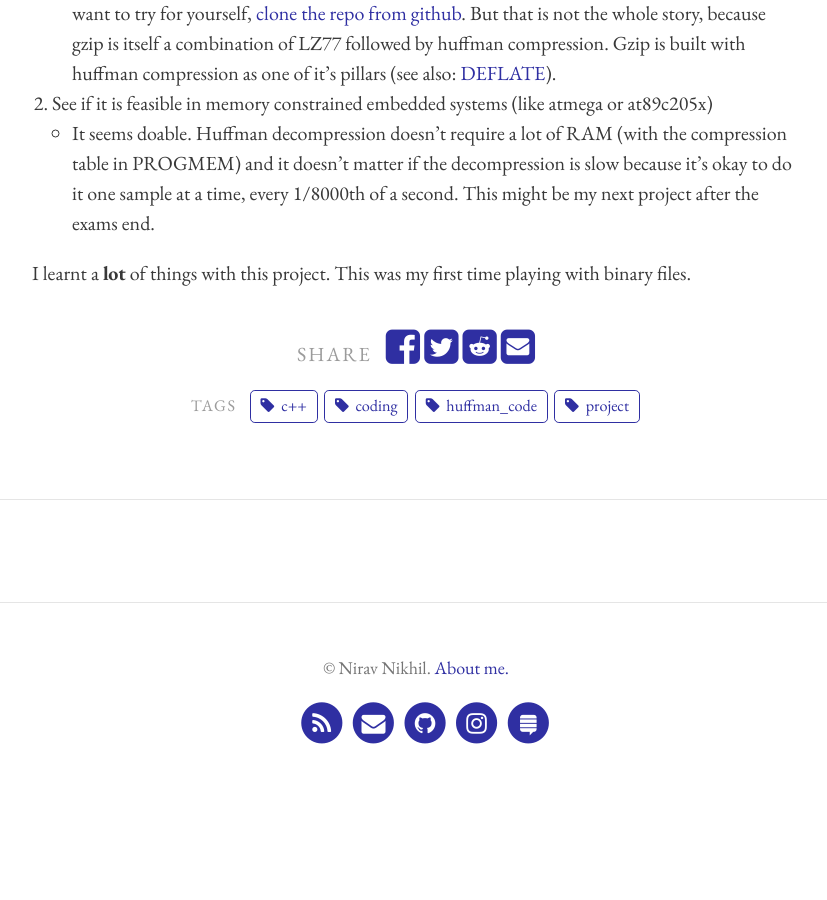
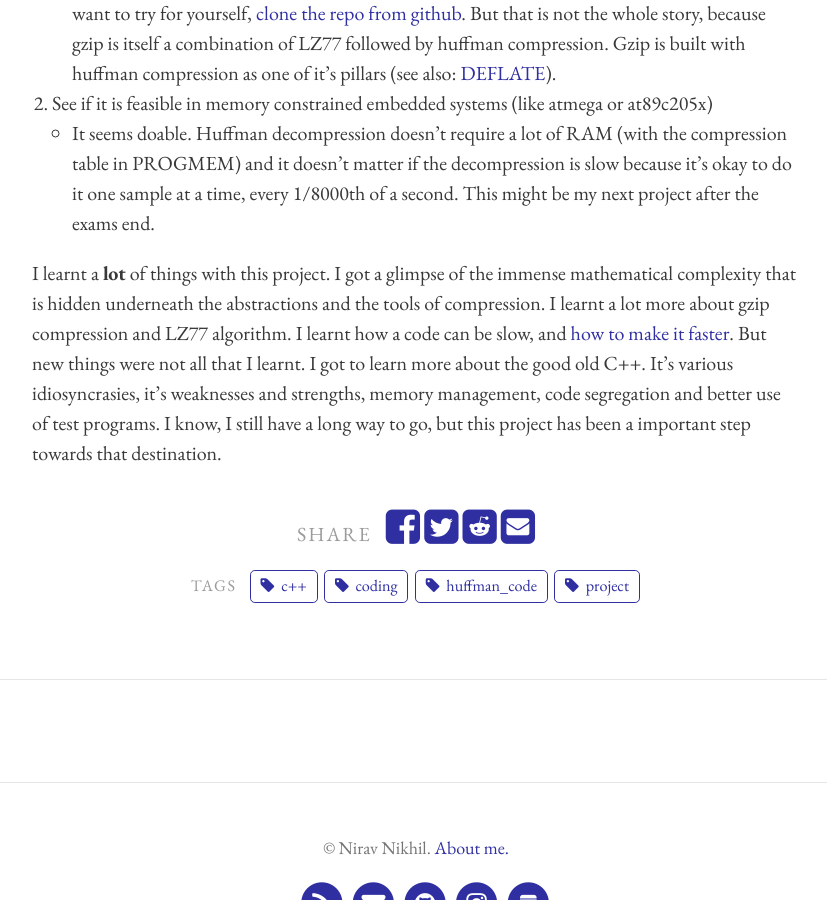
Before and after one commit to niravcodes/niravcodes.github.io, a Jekyll site: the page built from _posts/2019-02-14-writing-huffman-compression-in-cpp.md, in a window 1280 px wide and 900 px high, scrolled down 3982 px. Shown: the whole window, without its empty margins (224-1051 px from the left). Built offline with Jekyll 4.4.1, drawn with Linux system fonts in a browser that asks for light colours; comment, search, counter and statistics services are not loaded; before the commit the page ends 4798 px from its top, so only the background shows below that.

Commit message:
Update from Forestry.io nirav Nikhil updated _posts/2019-02-14-writing-huffman-compression-in-cpp.md

```diff
--- a/_posts/2019-02-14-writing-huffman-compression-in-cpp.md
+++ b/_posts/2019-02-14-writing-huffman-compression-in-cpp.md
@@ -93,4 +93,4 @@ When I set out to implement Huffman's algorithm, I had two main objectives:
 2. See if it is feasible in memory constrained embedded systems (like atmega or at89c205x)
    * It seems doable. Huffman decompression doesn't require a lot of RAM (with the compression table in PROGMEM) and it doesn't matter if the decompression is slow because it's okay to do it one sample at a time, every 1/8000th of a second. This might be my next project after the exams end.
 
-I learnt a **lot** of things with this project. This was my first time playing with binary files.
+I learnt a **lot** of things with this project. I got a glimpse of the immense mathematical complexity that is hidden underneath the abstractions and the tools of compression. I learnt a lot more about gzip compression and LZ77 algorithm. I learnt how a code can be slow, and [how to make it faster](https://commandlinefanatic.com/cgi-bin/showarticle.cgi?article=art007). But new things were not all that I learnt. I got to learn more about the good old C++. It's various idiosyncrasies, it's weaknesses and strengths, memory management, code segregation and better use of test programs. I know, I still have a long way to go, but this project has been a important step towards that destination.
```
